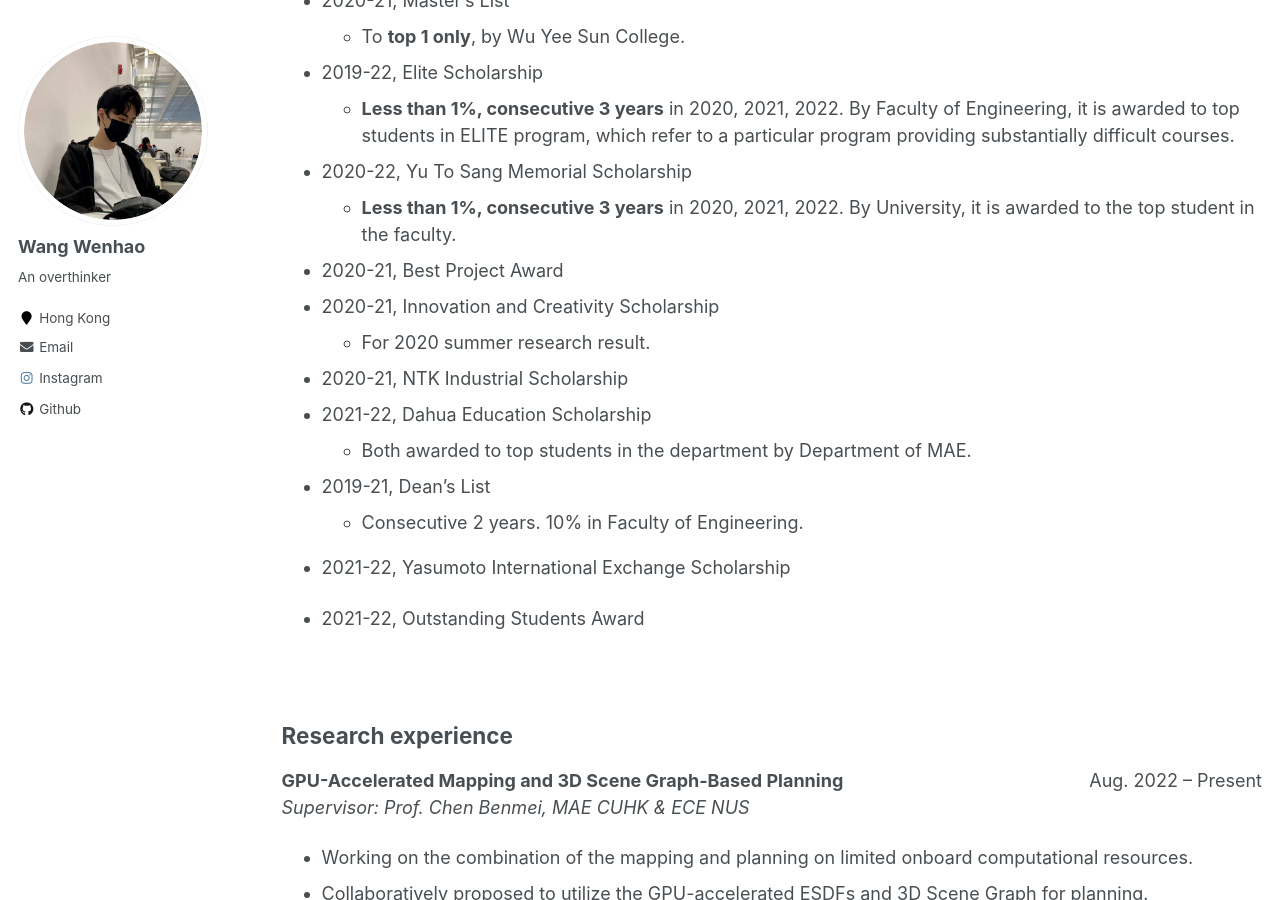
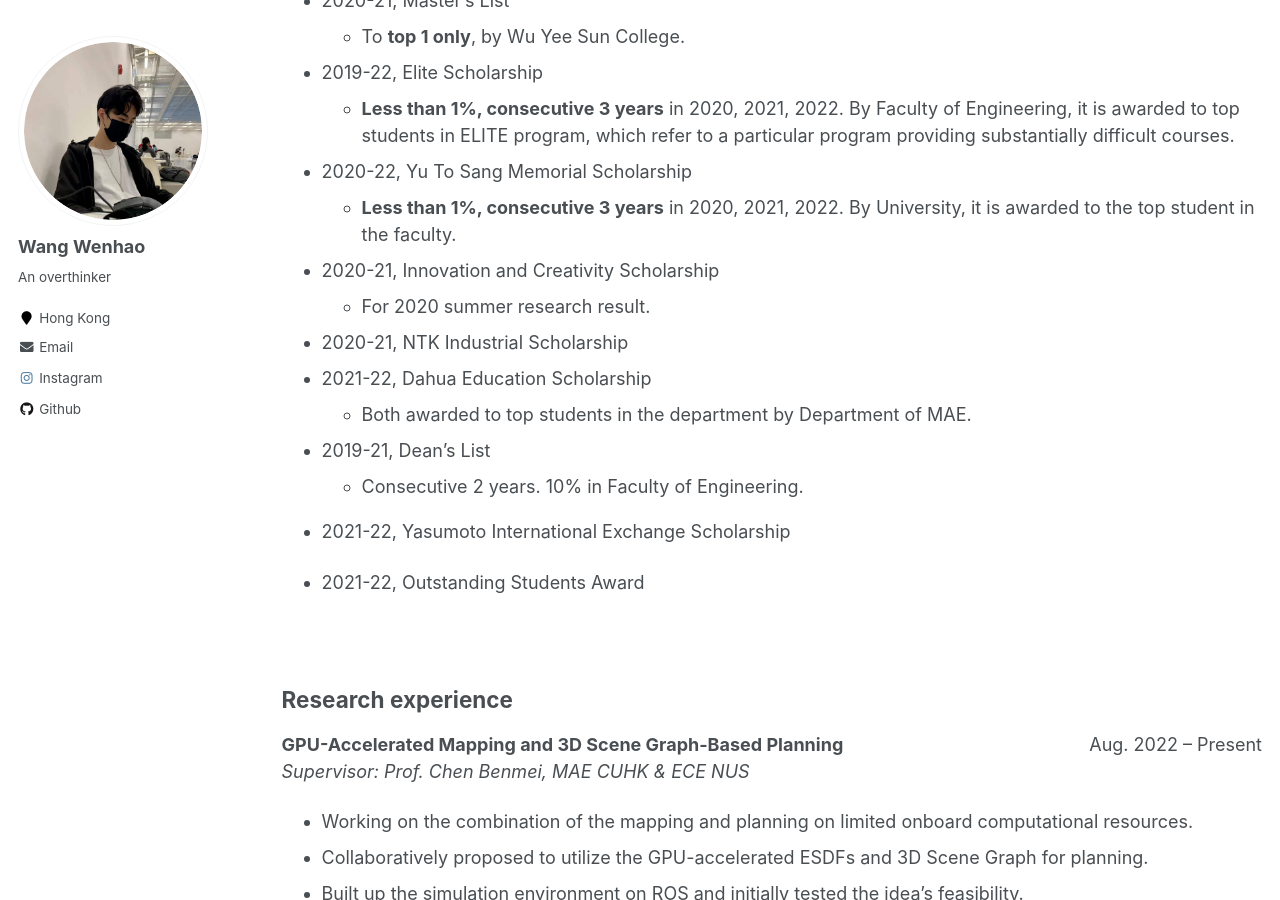
Before and after one commit to Hao-Starrr/Hao-Starrr.github.io, a Jekyll site: the page built from _pages/cv.md, in a window 1280 px wide and 900 px high, scrolled down 753 px. Built offline with Jekyll 4.4.1, drawn with Linux system fonts in a browser that asks for light colours.

Commit message:
Update cv.md

```diff
--- a/_pages/cv.md
+++ b/_pages/cv.md
@@ -42,7 +42,6 @@ redirect_from:
 - 2020-22, Yu To Sang Memorial Scholarship
   - **Less than 1%, consecutive 3 years** in 2020, 2021, 2022. By University, it is awarded to the top student in the faculty.
 
-- 2020-21, Best Project Award
 - 2020-21, Innovation and Creativity Scholarship
   - For 2020 summer research result.
 
```
